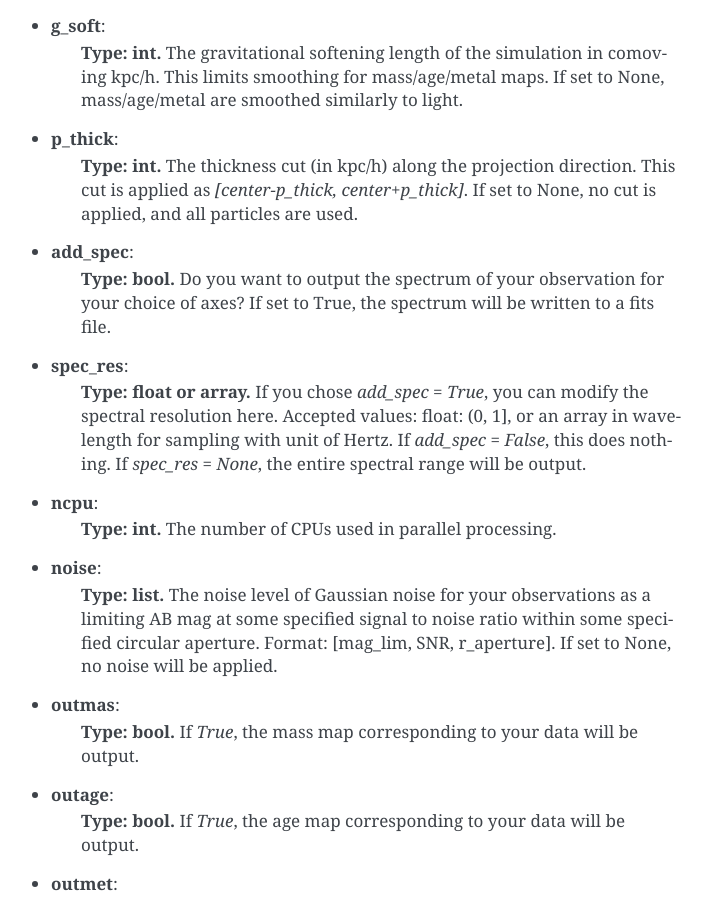
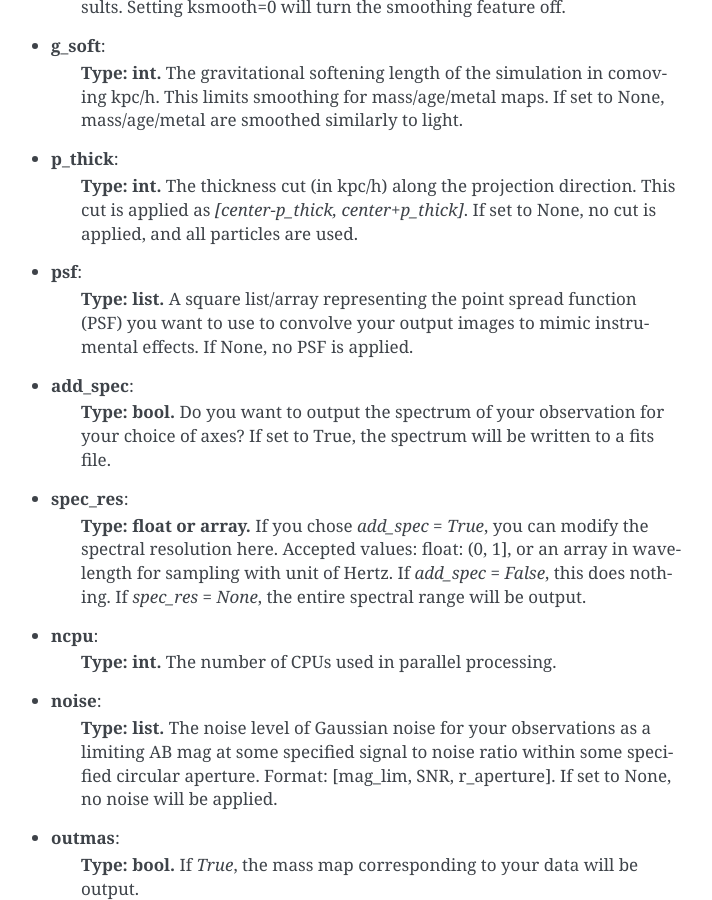
Before and after one commit to pjanul/pymgal, a Sphinx documentation site: the page built from doc/source/usage.rst, in a window 1280 px wide and 900 px high, scrolled down 3009 px. Shown: the whole window, without its empty margins (399-1111 px from the left). Built offline with Sphinx 7.4.7, drawn with Linux system fonts in a browser that asks for light colours.

Commit message:
Added PSF param

```diff
--- a/doc/source/usage.rst
+++ b/doc/source/usage.rst
@@ -56,6 +56,7 @@ There are many different parameters you can modify for your magnitude calculatio
                "ksmooth": 100,
                "g_soft": None,
                "p_thick": None,
+               "psf": None,
                "add_spec": False,
                "spec_res": None,
                "ncpu": 16,
@@ -112,6 +113,9 @@ This document describes the various parameters used in PyMGal for generating opt
 - **p_thick**:
     **Type: int.** The thickness cut (in kpc/h) along the projection direction. This cut is applied as `[center-p_thick, center+p_thick]`. If set to None, no cut is applied, and all particles are used.
 
+- **psf**:
+    **Type: list.** A square list/array representing the point spread function (PSF) you want to use to convolve your output images to mimic instrumental effects. If None, no PSF is applied.
+
 - **add_spec**:
     **Type: bool.** Do you want to output the spectrum of your observation for your choice of axes? If set to True, the spectrum will be written to a fits file.
 
```
